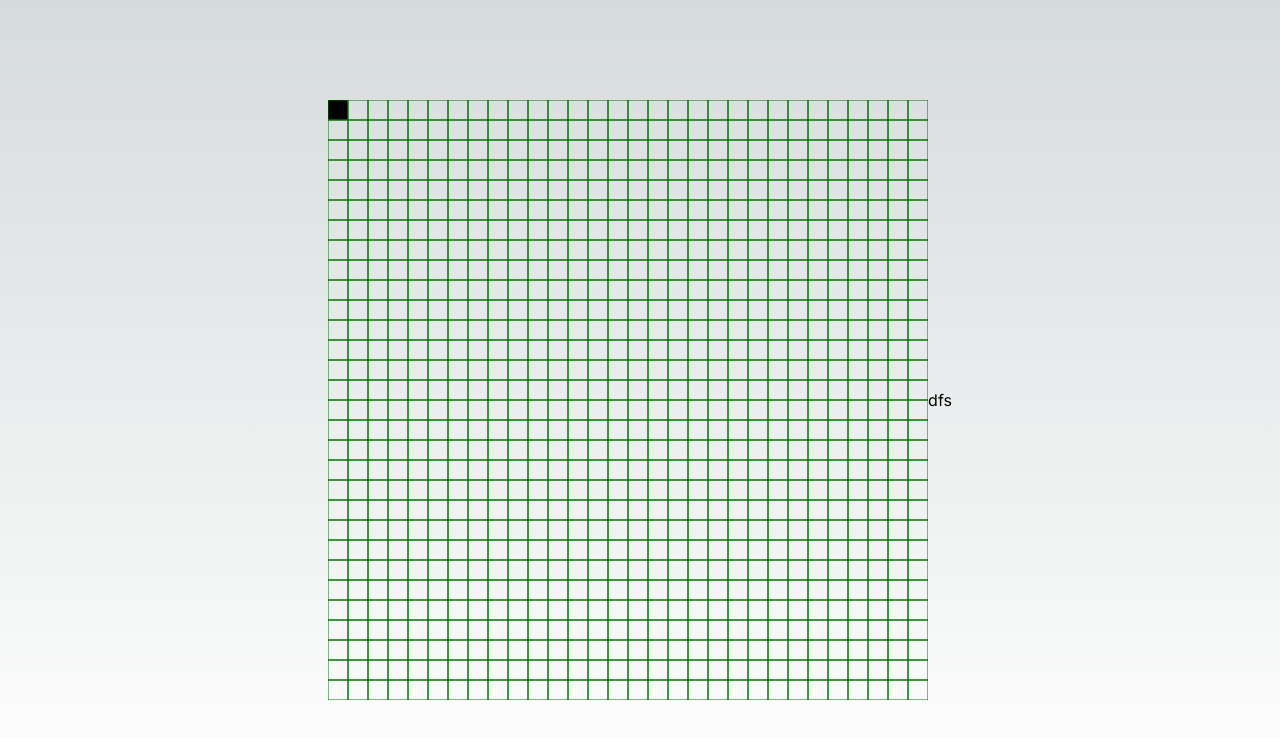
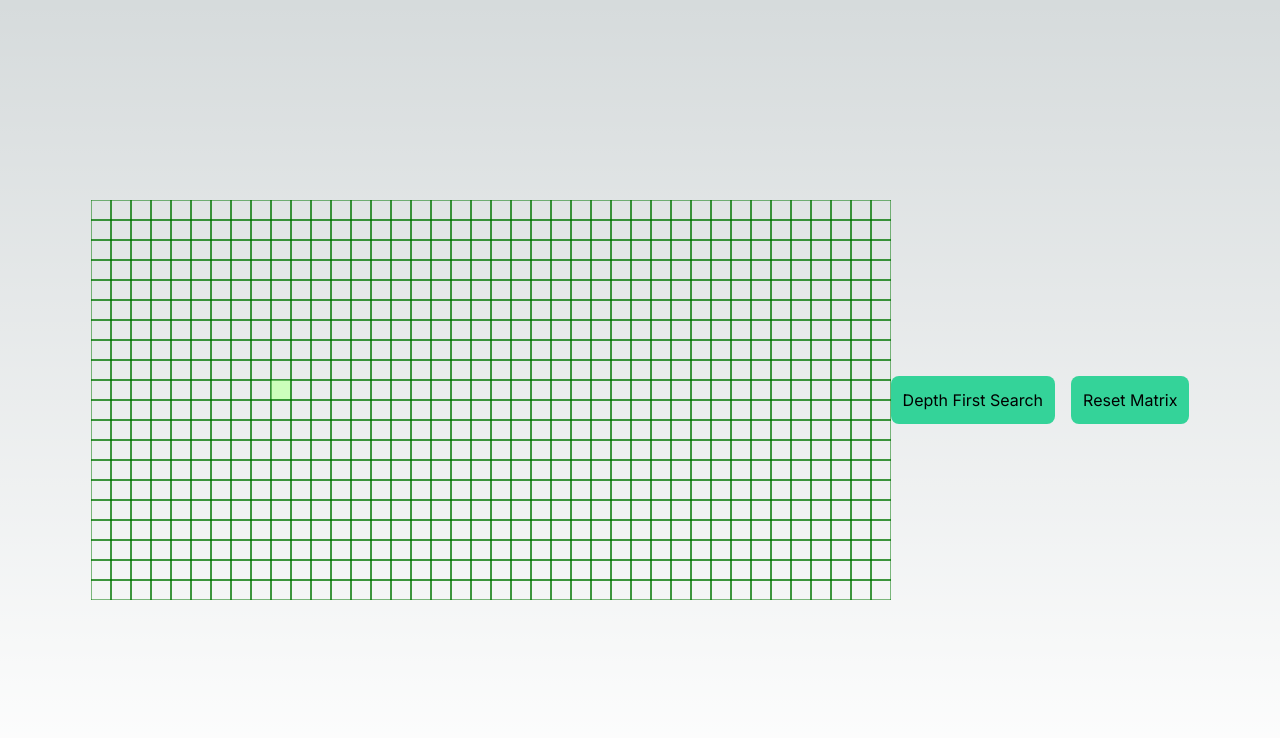
Before and after one commit to Albx68/friendly-octo-lamp, a Next.js app: page / in a window 1280 px wide. Shown: the top 738 px of the page. Built offline with nearby package versions, Linux system fonts and the light colour scheme.

Commit message:
calculate delay based on distance from start node

```diff
--- a/src/components/Grid.tsx
+++ b/src/components/Grid.tsx
@@ -12,9 +12,9 @@ import React, { useMemo, useState } from 'react'
 
 const Grid = () => {
     const { height: windowHeight, width: windowWidth } = useWindowDimensions()
-    const { visitedMatrix, setVisitedMatrix } = usePathFindingStore(state => state)
+    const { visitedMatrix, setVisitedMatrix, resetVisitedMatrix } = usePathFindingStore(state => state)
     const grid = useMemo(() => generateGrid(ROW_COUNT, COL_COUNT), [])
-    const [startNode, setStartNode] = useState({ row: 0, col: 0 })
+    const [startNode, setStartNode] = useState({ row: 9, col: 9 })
     // const dimension = windowHeight * windowWidth
     // const totalNodes = ROW_COUNT * COL_COUNT
     // const unitNodeArea = dimension / totalNodes
@@ -46,6 +46,8 @@ const Grid = () => {
             }
         }
     };
+
+
     return <div className='flex h-screen flex-wrap justify-center items-center'><svg
 
         width={COL_COUNT * unitNode}
@@ -55,16 +57,17 @@ const Grid = () => {
             return row.map((col, colIdx) => {
                 const isVisited = visitedMatrix[rowIdx][colIdx];
                 const isStartNode = startNode.row == rowIdx && startNode.col == colIdx
-                const fillColor = isStartNode ? "#ff99" : isVisited ? '#99ff99' : '#eeee';
+                const fillColor = isStartNode ? '#CCFFbb' : '#99ff99'
                 const scale = isVisited ? 1 : 0;
+                const distanceFromStart = calculateDistanceFromStartNode(startNode.row, startNode.col, rowIdx, colIdx);
 
                 return (
-                    <g key={`${rowIdx}x${colIdx}`}
+                    <motion.g key={`${rowIdx}x${colIdx}`}
                     >
                         <motion.rect
                             initial={{ scale: 0 }}
                             animate={{ fill: ["#66CCFF", "#CCFFbb", "#CCFF66", fillColor], scale }}
-                            transition={{ delay: 0.01 * rowIdx + colIdx * 0.1 }}
+                            transition={{ delay: 0.1 * distanceFromStart }}
                             width={unitNode}
                             height={unitNode}
                             x={colIdx * unitNode}
@@ -73,7 +76,7 @@ const Grid = () => {
                             stroke={"#007700"}
                             className={`text-xs text-emerald-700`}
                             onClick={() => setStartNode({ row: rowIdx, col: colIdx })}
-                        />
+                        /> :
                         <motion.rect
                             transition={{ duration: 0.01 * rowIdx * colIdx }}
                             key={`${rowIdx}x${colIdx}`}
@@ -81,21 +84,31 @@ const Grid = () => {
                             height={unitNode}
                             x={colIdx * unitNode}
                             y={rowIdx * unitNode}
+                            fill={isStartNode ? "#CCFFbb" : ''}
                             fillOpacity={isStartNode ? 1 : 0}
                             stroke={"#007700"}
                             className={`text-xs text-emerald-700`}
                             onClick={() => setStartNode({ row: rowIdx, col: colIdx })}
 
                         />
-                    </g>
+                    </motion.g>
                 );
             });
         })}
     </svg>
-        <button onClick={() => traverseMatrixDFS(startNode.row, startNode.col)}>dfs</button>
+        <div className='flex gap-4 '>
+            <button className='p-3 rounded-lg bg-emerald-400' onClick={() => traverseMatrixDFS(startNode.row, startNode.col)}>Depth First Search</button>
+            <button className='p-3 rounded-lg bg-emerald-400' onClick={resetVisitedMatrix}>Reset Matrix</button>
+        </div>
     </div>
 }
 
 
 
 export default Grid
+
+
+
+const calculateDistanceFromStartNode = (row1: number, col1: number, row2: number, col2: number) => {
+    return Math.abs(row1 - row2) + Math.abs(col1 - col2);
+};
--- a/src/store/usePathFindingStore.ts
+++ b/src/store/usePathFindingStore.ts
@@ -18,7 +18,7 @@ const usePathFindingStore = create<usePathFindingStore>()((set) => ({
         return { visitedMatrix: newVisited }
     },
     ),
-    resetVisitedMatrix: () => set(() => ({ visitedMatrix: visitedMatrixInitialVal })),
+    resetVisitedMatrix: () => set(() => ({ visitedMatrix: Array(ROW_COUNT).fill(Array(COL_COUNT).fill(false)) })),
 }))
 
 
--- a/src/utils/constants/constants.ts
+++ b/src/utils/constants/constants.ts
@@ -1,2 +1,2 @@
-export const ROW_COUNT = 30
-export const COL_COUNT = 30
+export const ROW_COUNT = 20
+export const COL_COUNT = 40
```
